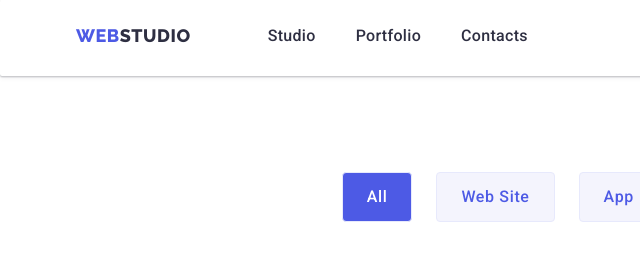
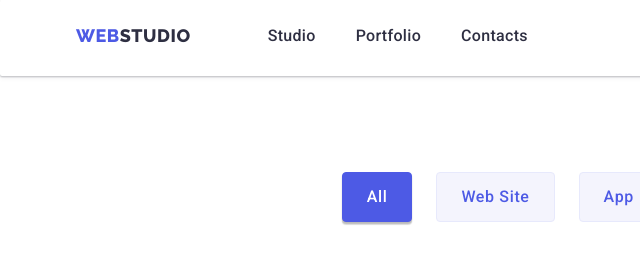
Before and after one commit to yfymra/goit-markup-hw-04, a plain HTML site: page portfolio.html in a window 1280 px wide. In both pictures the pointer is over the button "All". Shown: the top 272 px of the page, 0-640 px from the left. Drawn offline with nearby package versions, Linux system fonts and the light colour scheme.

Commit message:
Homework 4

```diff
--- a/css/styles.css
+++ b/css/styles.css
@@ -416,7 +416,9 @@ ul {
 .filter-btn:hover,
 .filter-btn:focus {
     background-color: var(--primary-brand);
+    border: 1px solid var(--primary-brand);
     color: var(--color-accent);
+    box-shadow: 0px 3px 1px rgba(0, 0, 0, 0.1), 0px 2px 1px rgba(0, 0, 0, 0.08), 0px 2px 2px rgba(0, 0, 0, 0.12);
 }
 
 .portfolio-list {
```
